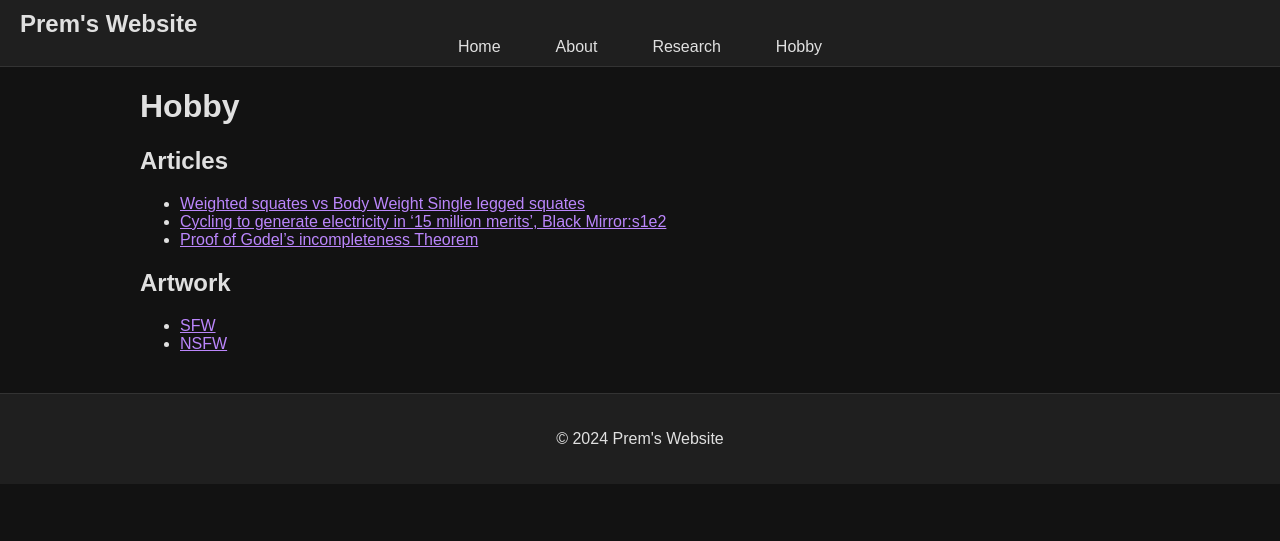
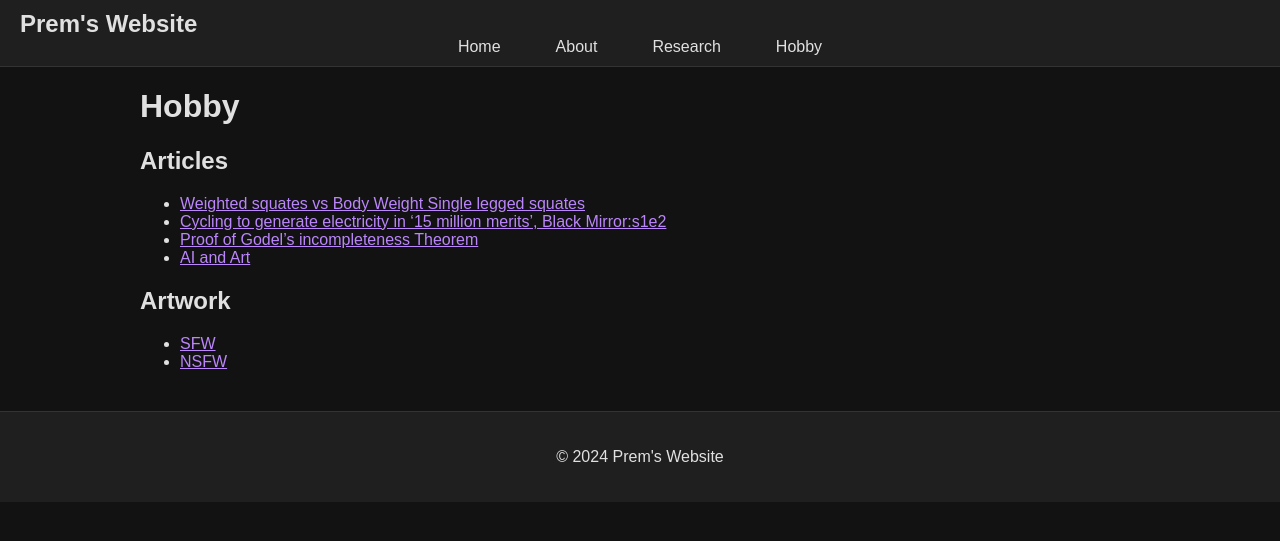
Before and after one commit to prem314/prem314.github.io, a Jekyll site: the page built from hobby.md, in a window 1280 px wide. Shown: the top 541 px of the page. Built offline with Jekyll 4.4.1, drawn with Linux system fonts in a browser that asks for light colours.

Commit message:
Update hobby.md

```diff
--- a/hobby.md
+++ b/hobby.md
@@ -9,6 +9,7 @@ title: Hobby
   - [Weighted squates vs Body Weight Single legged squates](./weighted_squates_vs_body_weight_single_legged_squates.md)
   - [Cycling to generate electricity in '15 million merits', Black Mirror:s1e2](./cycling_to_generate_electricity_15_million_merits_black_mirror.md)
   - [Proof of Godel's incompleteness Theorem](./proof_of_godels_incompleteness_theorem.md)
+  - [AI and Art](ai_and_art.md)
 
 ## Artwork
   - [SFW](https://photos.app.goo.gl/xsRixTczV6NqHCU6A)
```
